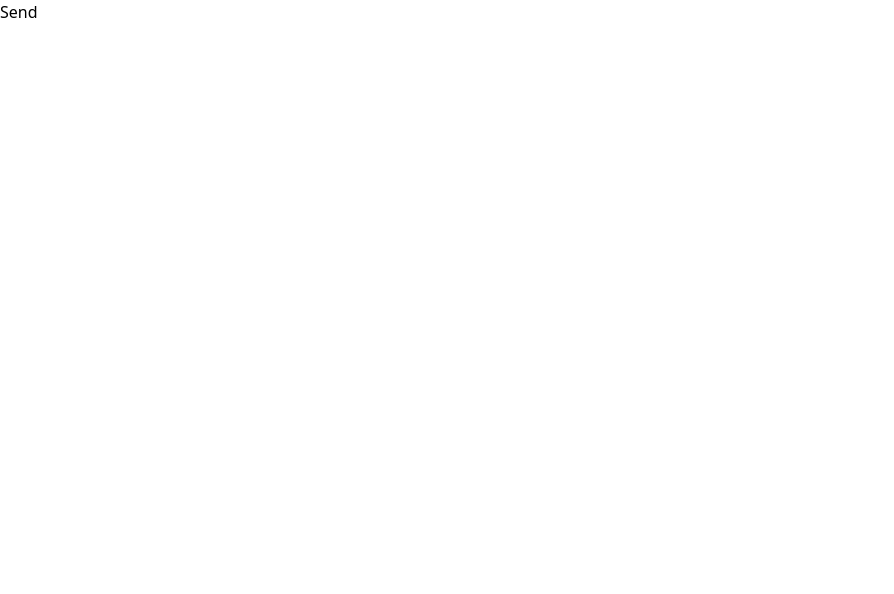
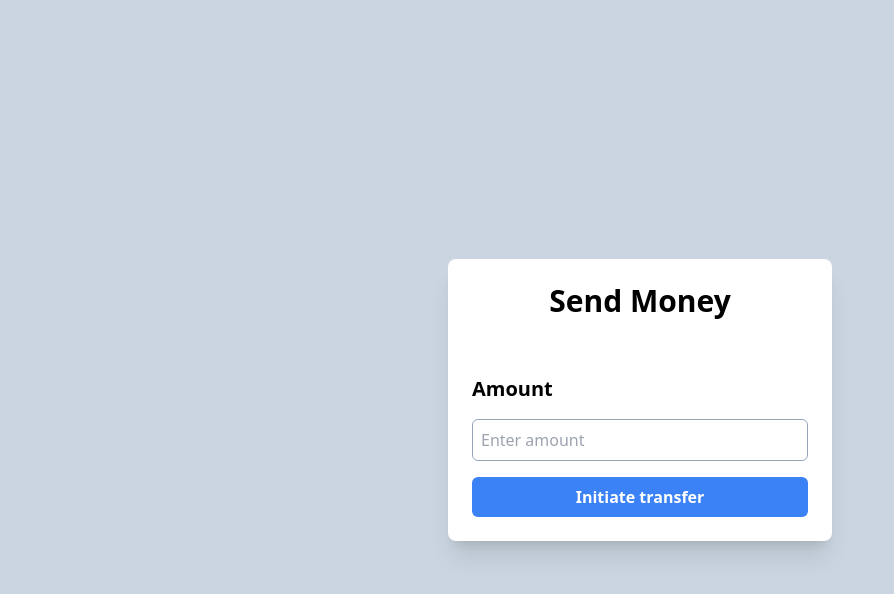
Before and after one commit to Anandprabhu530/Cipher-Pay, a React (Vite) app in the folder frontend/: page /send in a window 1280 px wide. Shown: the top 594 px of the page, without its empty margins (0-894 px from the left). Built offline with nearby package versions, Linux system fonts and the light colour scheme; sample sign-in values are in the browser's storage.

Commit message:
Phase 1 complete

```diff
--- a/frontend/src/components/Dashboard.jsx
+++ b/frontend/src/components/Dashboard.jsx
@@ -1,15 +1,21 @@
+/* eslint-disable react/prop-types */
 import { useEffect, useState } from "react";
+import { useNavigate } from "react-router-dom";
 
 const Dashboard = () => {
   const [data, setdata] = useState();
   const [balance, setBalance] = useState(0);
+  const [filter, setFilter] = useState("");
+  const navigate = useNavigate();
   useEffect(() => {
+    if (!localStorage.getItem("authorization")) {
+      navigate("/signin");
+    }
     const setter = async () => {
-      const res = await fetch("http://localhost:3000/api/v1/user/bulk").then(
-        (data) => data.json()
-      );
-      setdata(res);
-      console.log(res);
+      const res = await fetch(
+        "http://localhost:3000/api/v1/user/bulk?filter=" + filter
+      ).then((data) => data.json());
+      setdata(res.users);
     };
     setter();
 
@@ -24,7 +30,7 @@ const Dashboard = () => {
       setBalance(res);
     };
     balance_getter();
-  }, []);
+  }, [filter]);
 
   return (
     <div className="w-full h-screen border-2 border-red-500">
@@ -40,19 +46,15 @@ const Dashboard = () => {
         <input
           className="p-2 w-full bg-transparent border border-slate-400 rounded-md outline-none"
           placeholder="Search Users.."
+          onChange={(event) => setFilter(event.target.value)}
         />
       </div>
       <div className="p-4">
         <div className="font-semibold text-lg pb-4">All Users</div>
         <div>
           {data &&
-            data.users.map((solo_data, index) => (
-              <div key={index} className="flex justify-between w-full">
-                <div className="font-semibold">{solo_data.fullname}</div>
-                <button className="p-2 bg-black text-white rounded-md">
-                  Send Money
-                </button>
-              </div>
+            data.map((solo_data, index) => (
+              <Userdisplay key={index} solo_data={solo_data} />
             ))}
         </div>
       </div>
@@ -60,4 +62,20 @@ const Dashboard = () => {
   );
 };
 
+const Userdisplay = ({ solo_data }) => {
+  const navigate = useNavigate();
+  return (
+    <div className="flex justify-between w-full m-2 p-2 items-center">
+      <div className="font-semibold">{solo_data.fullname}</div>
+      <button
+        className="p-2 bg-black text-white rounded-md"
+        onClick={() =>
+          navigate("/send?id=" + solo_data.id + "&name=" + solo_data.fullname)
+        }
+      >
+        Send Money
+      </button>
+    </div>
+  );
+};
 export default Dashboard;
--- a/frontend/src/components/Send.jsx
+++ b/frontend/src/components/Send.jsx
@@ -1,5 +1,57 @@
+import { useEffect, useState } from "react";
+import { useNavigate, useSearchParams } from "react-router-dom";
+
 const Send = () => {
-  return <div>Send</div>;
+  const [money, setMoney] = useState();
+  const navigate = useNavigate();
+  const [searchParams] = useSearchParams();
+  const transferto = searchParams.get("id");
+  const name = searchParams.get("name");
+  const handleChange = (event) => {
+    setMoney(event.target.value);
+  };
+  useEffect(() => {
+    if (!localStorage.getItem("authorization")) {
+      navigate("/signin");
+    }
+  }, []);
+  const handleSubmit = async () => {
+    const res = await fetch("http://localhost:3000/api/v1/account/transfer", {
+      method: "POST",
+      body: JSON.stringify({
+        transferto: transferto,
+        amount: parseInt(money),
+      }),
+      headers: {
+        "Content-Type": "application/json",
+        authorization: localStorage.getItem("authorization"),
+      },
+    }).then((data) => data.json());
+    if (res) {
+      navigate("/dashboard");
+    }
+  };
+
+  return (
+    <div className="w-full h-screen flex justify-center items-center bg-slate-300">
+      <div className="flex flex-col gap-4 p-6 bg-white rounded-lg w-96 shadow-xl">
+        <div className="text-3xl font-bold pb-6 text-center">Send Money</div>
+        <div className="font-bold text-xl">{name}</div>
+        <div className="text-xl font-semibold">Amount </div>
+        <input
+          className="p-2 outline-none bg-transparent border border-slate-400 rounded-md"
+          placeholder="Enter amount"
+          onChange={handleChange}
+        />
+        <button
+          className="w-full p-2 bg-blue-500 rounded-md text-white font-semibold"
+          onClick={handleSubmit}
+        >
+          Initiate transfer
+        </button>
+      </div>
+    </div>
+  );
 };
 
 export default Send;
--- a/frontend/src/components/Signin.jsx
+++ b/frontend/src/components/Signin.jsx
@@ -1,4 +1,4 @@
-import { useState } from "react";
+import { useEffect, useState } from "react";
 import { Link, useNavigate } from "react-router-dom";
 
 const Signin = () => {
```
